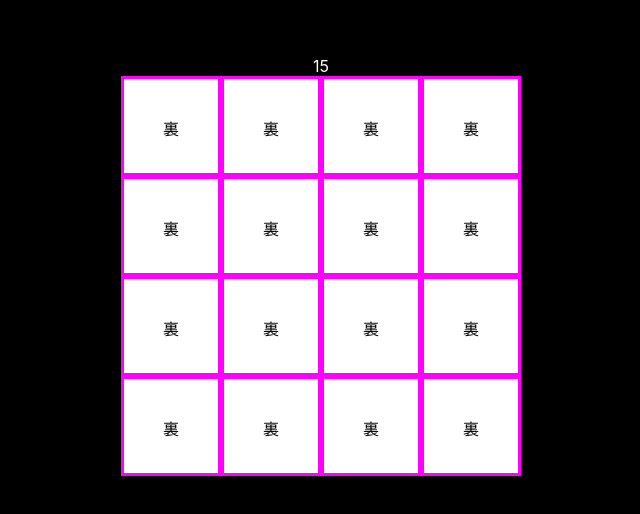
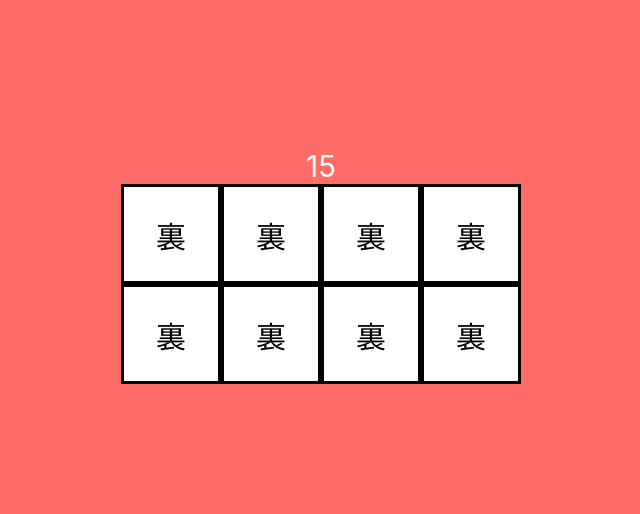
Before and after one commit to dorarep/concentration, a Nuxt app: page / in a window 1280 px wide. Shown: the part 134-648 px from the top of the page, without its empty margins (319-959 px from the left). Built offline with nearby package versions, Linux system fonts and the light colour scheme.

Commit message:
Update design.

```diff
--- a/components/atoms/Card.vue
+++ b/components/atoms/Card.vue
@@ -17,6 +17,7 @@
     background-color: white;
     text-align: center;
     line-height: 100px;
-    border: medium solid #ff00ff;
+    border: medium solid black;
+    font-size: 30px;
   }
 </style>
--- a/components/atoms/Timer.vue
+++ b/components/atoms/Timer.vue
@@ -11,5 +11,6 @@
 <style scoped>
   .timer {
     color: white;
+    font-size: 30px;
   }
 </style>
--- a/pages/index.vue
+++ b/pages/index.vue
@@ -23,6 +23,6 @@ export default {
   justify-content: center;
   align-items: center;
   text-align: center;
-  background-color: black;
+  background-color: #ff6b67;
 }
 </style>
--- a/store/game.js
+++ b/store/game.js
@@ -1,7 +1,8 @@
 const initialState = {
   timer: 0,
   timerObj: null,
-  boardSize: 4,
+  boardY: 2,
+  boardX: 4,
   board: [[]],
   isOpen: [[]]
 }
@@ -24,10 +25,10 @@ export const mutations = {
     state.isOpen = Object.assign({}, state.isOpen)
   },
   initialize (state) {
-    let numbers = [...Array(state.boardSize * state.boardSize / 2)].map((v, i) => i)
+    let numbers = [...Array(state.boardY * state.boardX / 2)].map((v, i) => i)
     numbers = shuffle(numbers.concat(numbers))
-    state.board = [...Array(state.boardSize)].map(() => [...Array(state.boardSize)].map(() => numbers.pop()))
-    state.isOpen = [...Array(state.boardSize)].map(() => Array(state.boardSize).fill(0))
+    state.board = [...Array(state.boardY)].map(() => [...Array(state.boardX)].map(() => numbers.pop()))
+    state.isOpen = [...Array(state.boardY)].map(() => Array(state.boardX).fill(0))
     state.timer = 20
   },
   setTimer (state, timer) {
```
